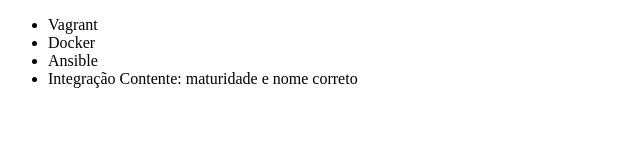
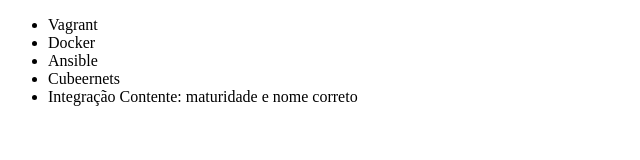
Before and after one commit to GabrielLuis/testGit, a plain HTML site: page index.html in a window 1280 px wide. Shown: the whole page, without its empty margins (0-640 px from the left). Drawn offline with Linux system fonts and the light colour scheme.

Commit message:
add cubernets

```diff
--- a/index.html
+++ b/index.html
@@ -9,6 +9,7 @@
         <li>Vagrant</li>
         <li>Docker</li>
         <li>Ansible</li>
+		<li>Cubeernets</li>
         <li>Integração Contente: maturidade e nome correto</li>
     </ul>
 </body>
```
